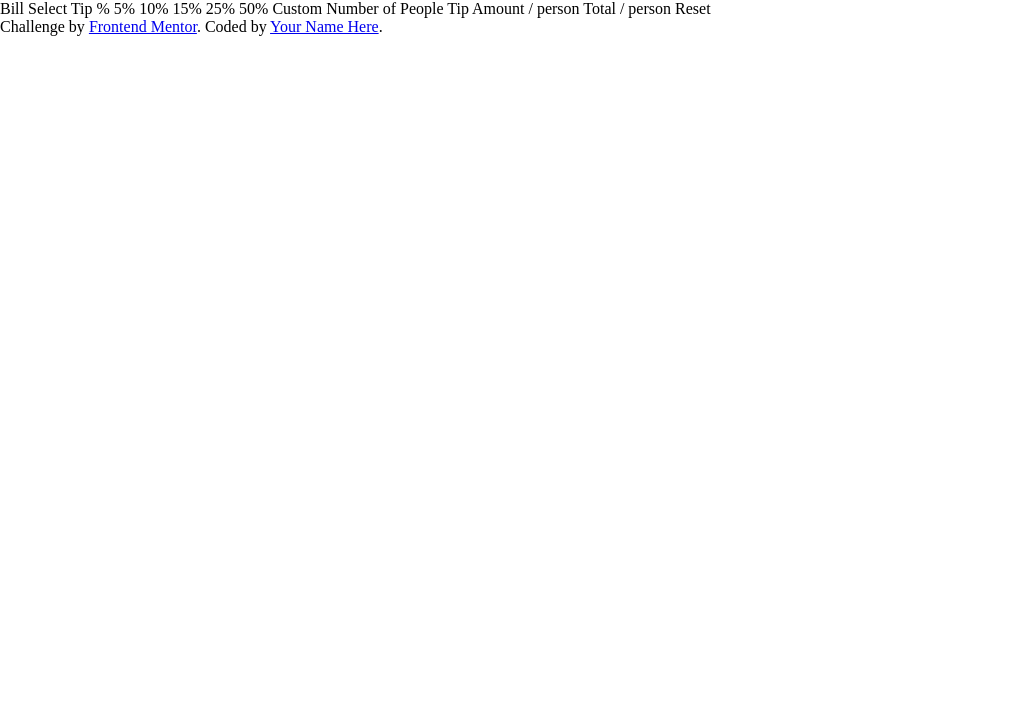
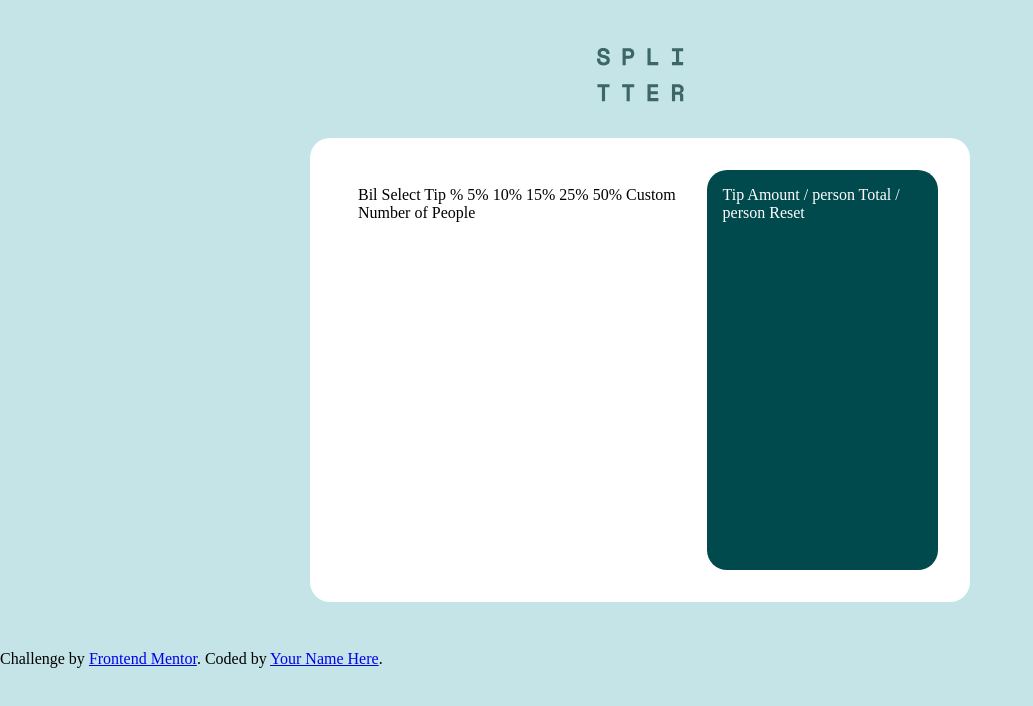
Before and after one commit to MiguelFEWebDev/Tip-calculator, a plain HTML site: page index.html in a window 1280 px wide. Shown: the whole page, without its empty margins (0-1033 px from the left). Drawn offline with Linux system fonts and the light colour scheme.

Commit message:
Started working on the layout

```diff
--- a/index.html
+++ b/index.html
@@ -26,8 +26,18 @@
     />
   </head>
   <body>
-    Bill Select Tip % 5% 10% 15% 25% 50% Custom Number of People Tip Amount /
-    person Total / person Reset
+    <div class="container">
+      <div class="logo">
+        <img src="/images/logo.svg" alt="" />
+      </div>
+
+      <div class="main-container">
+        <div class="calcCost">
+          Bil Select Tip % 5% 10% 15% 25% 50% Custom Number of People
+        </div>
+        <div class="totalCosts">Tip Amount / person Total / person Reset</div>
+      </div>
+    </div>
 
     <div class="attribution">
       Challenge by
--- a/style.css
+++ b/style.css
@@ -16,3 +16,57 @@
   margin: 0;
   padding: 0;
 }
+
+body {
+  background-color: var(--lightGrayishCyan);
+}
+.container {
+  margin: 3rem;
+  display: flex;
+  align-items: center;
+  flex-direction: column;
+
+  margin-inline: auto;
+}
+.logo {
+  margin-bottom: 2rem;
+}
+
+.main-container {
+  display: flex;
+  flex-direction: row;
+  min-height: 400px;
+  max-width: 660px;
+  padding: 2rem;
+  background: var(--white);
+  border-radius: 20px;
+}
+
+.calcCost {
+  min-height: 400px;
+  max-width: 500px;
+  padding: 1rem;
+}
+
+.totalCosts {
+  min-height: 400px;
+  max-width: 500px;
+  padding: 1rem;
+
+  color: var(--white);
+  background: var(--veryDarkCyan);
+  border-radius: 20px;
+}
+
+@media (max-width: 420px) {
+  .main-container {
+    display: flex;
+    flex-wrap: wrap;
+    flex-direction: row;
+    min-height: 400px;
+    max-width: 660px;
+    padding: 2rem;
+    background: var(--white);
+    border-radius: 20px;
+  }
+}
```
